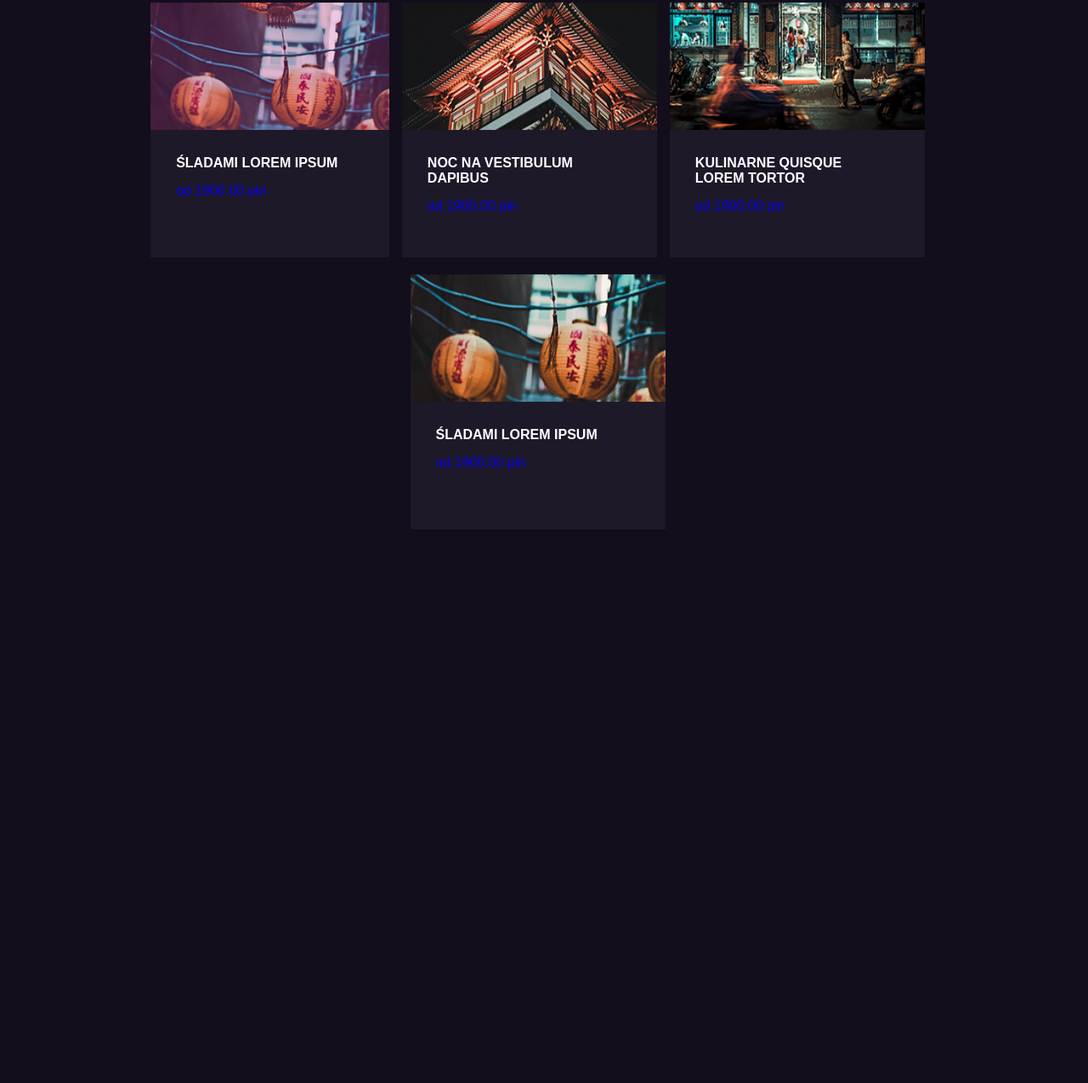
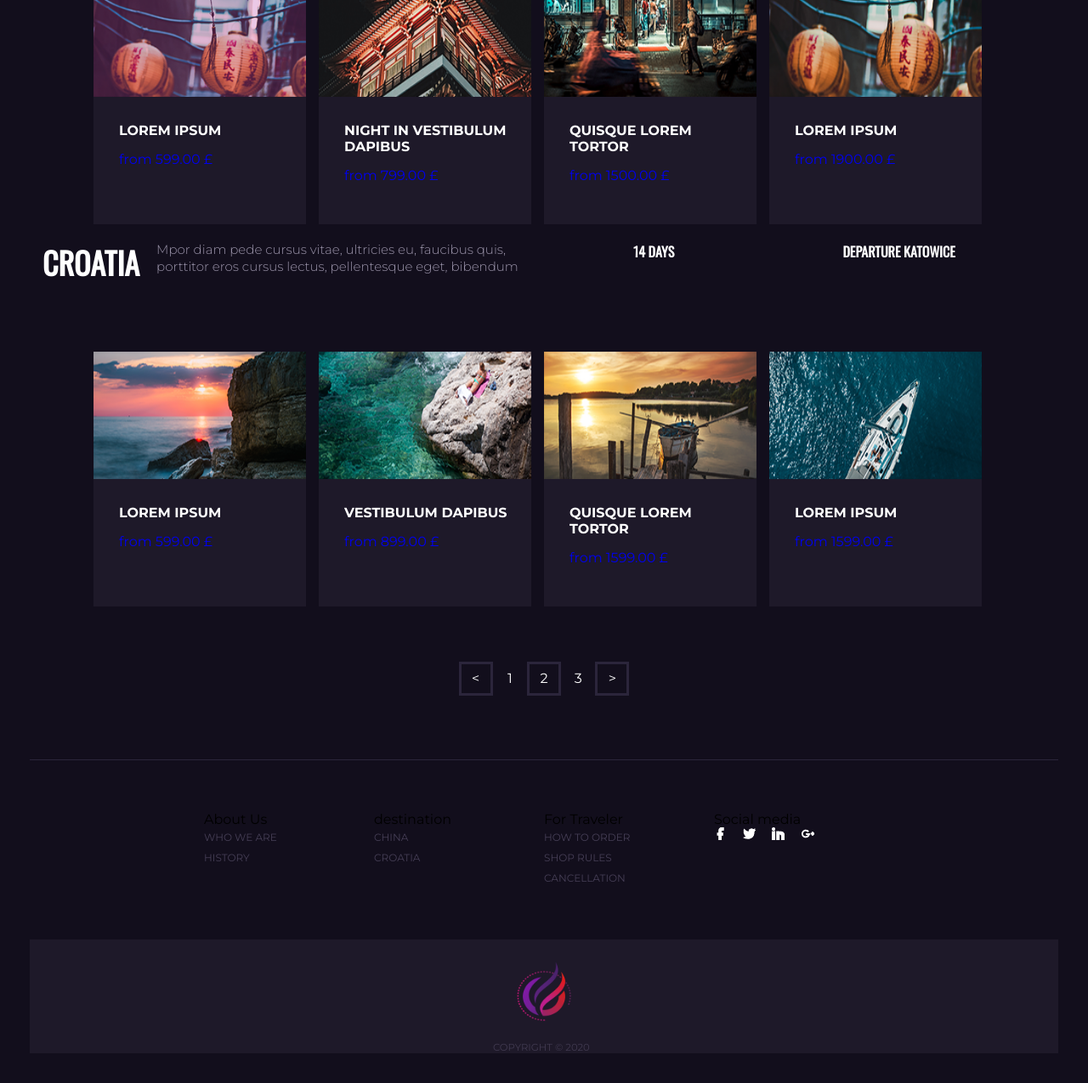
Before and after one commit to MariuszKra85/Paradise, a plain HTML site: page product.html in a window 1280 px wide. Shown: the part 1070-2345 px from the top of the page at 85% size. Before the commit the page ends 1733 px from the top, so only its background shows below. Drawn offline with nearby package versions, Linux system fonts and the light colour scheme.

Commit message:
add footer to product page, add style on card... fix bug about change color when hover card

```diff
--- a/css/style.scss
+++ b/css/style.scss
@@ -40,13 +40,15 @@ iframe {
 }
 
 .center-wrapper {
-  width: 100vw;
   max-width: 1360px;
   padding: 0 30px;
   margin: 0 auto;
 }
 .flex-container {
   display: flex;
+}
+.column{
+  flex-direction: column;
 }
 
 .negative-margin {
@@ -163,6 +165,7 @@ iframe {
 
 .page-nav {
   position: relative;
+  width: 490px;
 }
 
 .bars {
@@ -465,6 +468,7 @@ iframe {
 }
 .footer-content {
   padding: 60px 0;
+  justify-content: center;
   flex-wrap: wrap;
 }
 .col {
@@ -502,7 +506,7 @@ iframe {
 }
 .products-wrapper{
   justify-content: center;
-  margin-top: 80px;
+  margin-top: 20px;
   flex-wrap: wrap;
 }
 .products-wrapper a{
@@ -516,17 +520,9 @@ iframe {
   margin:20px auto 0;
 
 }
-.products-wrapper a:hover .card-img-wrapper::after{
-  content: "";
-  position: absolute;
-  top:0;
-  left:0;
-  right:0;
-  bottom:0;
-  z-index: 1;
-  background-color: rgba(205, 48, 190, 0.21);
-}
+
 .products-wrapper a:hover .card-content{
+  transition: ease-in-out .4s background-color;
   background-color: #fff;
 }
 .products-wrapper a:hover .card-heading{
@@ -535,6 +531,7 @@ iframe {
 
 .card{
   display: flex;
+  margin: 20px 0 20px;
 }
 .card-img-wrapper{
   flex-shrink: 0;
@@ -546,6 +543,7 @@ iframe {
   height: 100%;
 }
 .card-content{
+  transition: ease-in-out .4s background-color;
   width: 100%;
   min-height: 150px;
   padding: 30px;
@@ -686,10 +684,11 @@ iframe {
   }
   .card{
     flex-direction: column;
-    max-width: 300px;
+    max-width: 250px;
+    height: 280px;
   }
   .card-img-wrapper{
     width: 100%;
-    height: 150px;
+    height: 120px;
   }
 }
--- a/product.html
+++ b/product.html
@@ -3,6 +3,11 @@
 <head>
     <meta charset="UTF-8">
     <meta name="viewport" content="width=device-width, initial-scale=1.0">
+
+    <link
+    href="https://fonts.googleapis.com/css?family=Montserrat:300,400,700|Oswald:400|Raleway:400,700&display=swap&subset=latin-ext"
+    rel="stylesheet"
+  />
 
     <script src="https://kit.fontawesome.com/e30232a414.js" crossorigin="anonymous"></script>
     <link rel="stylesheet" href="./css/style.css">
@@ -33,41 +38,39 @@
       </div>
 
       <header class="page-hero">
-        <div class="center-wrapper">
-            <div class="flex-container">
+        <div class="center-wrapper flex-container">
                 <a href="#" class="page-logo">Elbutito</a>
                 <nav class="page-nav">
                     <div class="bars"><span class="bars-line"></span></div>
                     <ul class="navbar-nav">
-                        <li class="nav-item"><a href="product.html">Oferta</a></li>
+                        <li class="nav-item"><a href="product.html">Offer</a></li>
                         <li class="nav-item dropdown-toggler">
-                            <a>Kierunki</a>
+                            <a>Directions</a>
                             <div class="dropdown-menu">
-                                <a href="#china">chiny</a>
-                                <a href="#croatia">Chorwacja</a>
+                                <a href="#china">China</a>
+                                <a href="#croatia">Croatia</a>
                             </div>
                         </li>
-                        <li class="nav-item"><a href="./index.html">O nas</a></li>
-                        <li class="nav-item"><a href="./kontakt.html">Kontakt</a></li>
+                        <li class="nav-item"><a href="./index.html">about Us</a></li>
+                        <li class="nav-item"><a href="./kontakt.html">Contact</a></li>
                     </ul>
                 </nav>
+        </div>
+            <div class="page-hero-content">
+                <h4 class="heading hero-title">wonderful vacation</h4>
+                <p class="hero-subtitle">Spend unforgettable moments in an exotic country</p>
             </div>
-            <div class="page-hero-content">
-                <h4 class="heading hero-title">cudowny urlop</h4>
-                <p class="hero-subtitle">Spędź niezapomniane chwile w egzotycznym kraju</p>
-            </div>
-        </div>
     </header>
     <main class="main-products">
         <div class="center-wrapper">
             <div class="btn-group">
-                <a href="#china" class="btn">Chiny</a>
-                <a href="#croatia" class="btn">Chorwacja</a>
+                <a href="#china" class="btn">china</a>
+                <a href="#croatia" class="btn">Croatia</a>
             </div>
             <section class="info-section china-direction-section" id='china'>
                 <div class="flex-container products-info">
                     <div class="flex-item">
-                        <h3 class="heading heading-1">Chiny</h3>
+                        <h3 class="heading heading-1">China</h3>
                     </div>
                     <div class="text flex-item">
                         <p>
@@ -77,8 +80,8 @@
                     </div>
                     <div class="info flex-item">
                         <p class='direction-info-day'>
-                            7 dni <br class="md-d-block"><span></span>
-                            wylot warszawa
+                            7 days <br class="md-d-block"><span></span>
+                            Departure Warsaw
                         </p>
                     </div>
                 </div>
@@ -90,8 +93,8 @@
                                 <img src="./img/product/pr-1.png" alt="">
                             </div>
                             <div class="card-content">
-                                <h6 class="card-heading">Śladami Lorem ipsum</h6>
-                                <span class="text-violet card-price">od 1900.00 pln</span>
+                                <h6 class="card-heading">Lorem ipsum</h6>
+                                <span class="text-violet card-price">from 599.00 £ </span>
                             </div>
                         </div>
                     </a>
@@ -101,8 +104,8 @@
                                 <img src="./img/product/pr-2.png" alt="">
                             </div>
                             <div class="card-content">
-                                <h6 class="card-heading">noc na Vestibulum dapibus</h6>
-                                <span class="text-violet card-price">od 1900.00 pln</span>
+                                <h6 class="card-heading">night in Vestibulum dapibus</h6>
+                                <span class="text-violet card-price">from 799.00 £</span>
                             </div>
                         </div>
                     </a>
@@ -112,8 +115,8 @@
                                 <img src="./img/product/pr-3.png" alt="">
                             </div>
                             <div class="card-content">
-                                <h6 class="card-heading">Kulinarne Quisque lorem tortor</h6>
-                                <span class="text-violet card-price">od 1900.00 pln</span>
+                                <h6 class="card-heading"> Quisque lorem tortor</h6>
+                                <span class="text-violet card-price">from 1500.00 £</span>
                             </div>
                         </div>
                     </a>
@@ -123,14 +126,145 @@
                                 <img src="./img/product/pr-4.png" alt="">
                             </div>
                             <div class="card-content">
-                                <h6 class="card-heading">Śladami Lorem ipsum</h6>
-                                <span class="text-violet card-price">od 1900.00 pln</span>
+                                <h6 class="card-heading"> Lorem ipsum</h6>
+                                <span class="text-violet card-price">from 1900.00 £</span>
                             </div>
                         </div>
                     </a>
 
                 </div>
             </section>
+            <section class="info-section croatia-direction-section" id='croatia'>
 
+
+                <div class="flex-container products-info">
+                    <div class="flex-item">
+                        <h3 class="heading heading-1">Croatia</h3>
+                    </div>
+                    <div class="text flex-item">
+                        <p>
+                            Mpor diam pede cursus vitae, ultricies eu, faucibus quis, porttitor eros cursus lectus,
+                            pellentesque eget, bibendum
+                        </p>
+                    </div>
+                    <div class="info flex-item">
+                        <p class='direction-info-day'>
+                            14 days <br class="md-d-block"><span></span>
+                            Departure katowice
+                        </p>
+                    </div>
+                </div>
+
+                <div class="flex-container products-wrapper">
+                    <a href="#">
+                        <div class="card">
+                            <div class="card-img-wrapper">
+                                <img src="./img/product/pr-5.png" alt="">
+                            </div>
+                            <div class="card-content">
+                                <h6 class="card-heading"> Lorem ipsum</h6>
+                                <span class="text-violet card-price">from 599.00 £</span>
+                            </div>
+                        </div>
+
+                    </a>
+                    <a href="#">
+                        <div class="card">
+                            <div class="card-img-wrapper">
+                                <img src="./img/product/pr-6.png" alt="">
+                            </div>
+                            <div class="card-content">
+                                <h6 class="card-heading"> Vestibulum dapibus</h6>
+                                <span class="text-violet card-price">from 899.00 £</span>
+                            </div>
+                        </div>
+
+                    </a>
+                    <a href="#">
+                        <div class="card">
+                            <div class="card-img-wrapper">
+                                <img src="./img/product/pr-7.png" alt="">
+                            </div>
+                            <div class="card-content">
+                                <h6 class="card-heading"> Quisque lorem tortor</h6>
+                                <span class="text-violet card-price">from 1599.00 £</span>
+                            </div>
+                        </div>
+
+                    </a>
+                    <a href="#">
+                        <div class="card">
+                            <div class="card-img-wrapper">
+                                <img src="./img/product/pr-8.png" alt="">
+                            </div>
+                            <div class="card-content">
+                                <h6 class="card-heading"> Lorem ipsum</h6>
+                                <span class="text-violet card-price">from 1599.00 £</span>
+                            </div>
+                        </div>
+
+                    </a>
+                </div>
+            </section>
+            <div class="page-pagination">
+                <a href="#">&lt;</a>
+                <a href="#">1</a>
+                <a href="#">2</a>
+                <a href="#">3</a>
+                <a href="#">&gt;</a>
+
+            </div>
+        </div>
+    </main>
+    <footer class="page-footer">
+        <div class="center-wrapper">
+            <div class="flex-container footer-content">
+                <div class="col">
+                    <p class="text-heading">About Us</p>
+
+                    <div class="text-footer">
+                        <a href="#">who we Are</a>
+                                        <a href="#">History</a>
+                    </div>
+                </div>
+                <div class="col">
+                    <p class="text-heading">destination</p>
+
+                    <div class="text-footer">
+                        <a href="./produkty.html#china">china</a>
+                        <a href="./produkty.html#croatia">croatia</a>
+                    </div>
+                </div>
+                <div class="col">
+                    <p class="text-heading">For Traveler</p>
+
+                    <div class="text-footer">
+                        <a href="#">How to Order</a>
+                        <a href="#">shop rules</a>
+                        <a href="#">Cancellation</a>
+                    </div>
+                </div>
+                <div class="col social-icons-wrapper">
+                    <p class="text-heading">Social media</p>
+
+                    <div class="icon-group">
+                        <a href="#" class="icon social-icon icon-fb-white ">Facebook</a>
+                        <a href="#" class="icon social-icon icon-twitter-white">Twitter</a>
+                        <a href="#" class="icon social-icon icon-in-white">Linkedin</a>
+                        <a href="#" class="icon social-icon icon-google-white">G+</a>
+                    </div>
+                </div>
+            </div>
+        </div>
+
+        <div class="page-footer-bar">
+            <div class="flex-container center-wrapper column">
+                    <a href="#" class="page-logo">Paradise Island</a>
+                    <p class="copyright">Copyright &copy; 2020</p>
+            </div>
+        </div>
+    </footer>
+
+    <script src="./js/menuToggler.js"></script>
 </body>
 </html>
```
Also changed, not shown: Index.html (+2 -2 lines), css/style.css, 1 other file.
